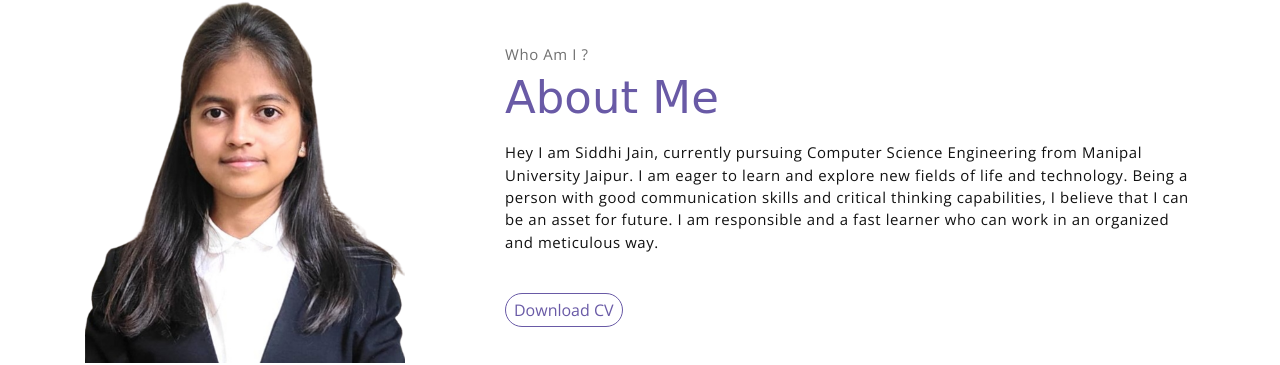
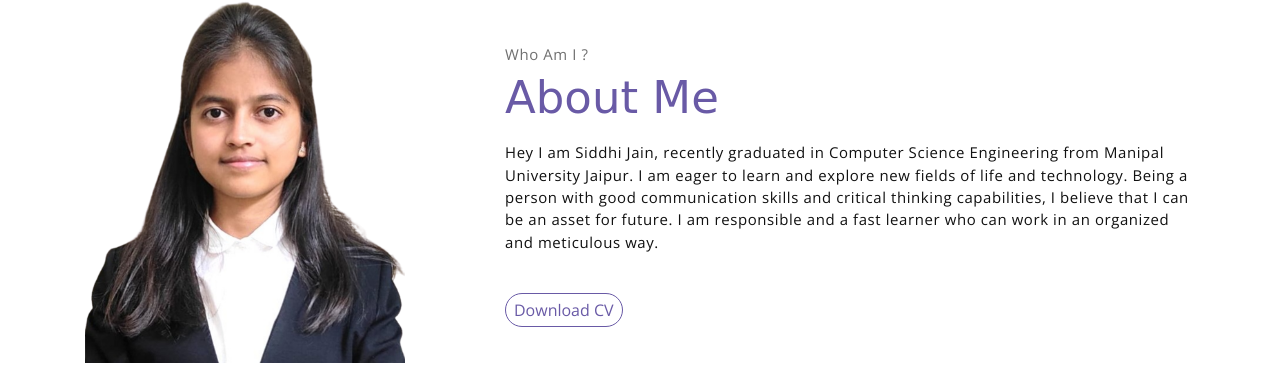
Before and after one commit to silentspectator20/silentspectator20.github.io, a website: page index.html in a window 1280 px wide. Shown: the part 808-1173 px from the top of the page. Drawn offline with nearby package versions, Linux system fonts and the light colour scheme; a web font is replaced by a local one.

Commit message:
Update index.html

```diff
--- a/index.html
+++ b/index.html
@@ -72,10 +72,7 @@
                     <p class="section-subtitle">Who Am I ?</p>
                     <h2 class="section-title mb-3">About Me</h2>
                     <p class = " wow bounceInRight" data-wow-duration="3s">
-                        Hey I am Siddhi Jain, currently pursuing Computer Science Engineering from Manipal University Jaipur. I am eager to
-                        learn and explore new fields of life and technology. Being a person with good communication skills and critical thinking
-                        capabilities, I believe that I can be an asset for future. I am responsible and a fast learner who can work in an
-                        organized and meticulous way.
+                        Hey I am Siddhi Jain, recently graduated in Computer Science Engineering from Manipal University Jaipur. I am eager to learn and explore new fields of life and technology. Being a person with good communication skills and critical thinking capabilities, I believe that I can be an asset for future. I am responsible and a fast learner who can work in an organized and meticulous way.
                         <br>
                     </p>
                     <a href = "https://drive.google.com/file/d/1IjHBaYe9oqjmaBwSBv-bxIDWo_ZqPjlL/view?usp=sharing">
```
